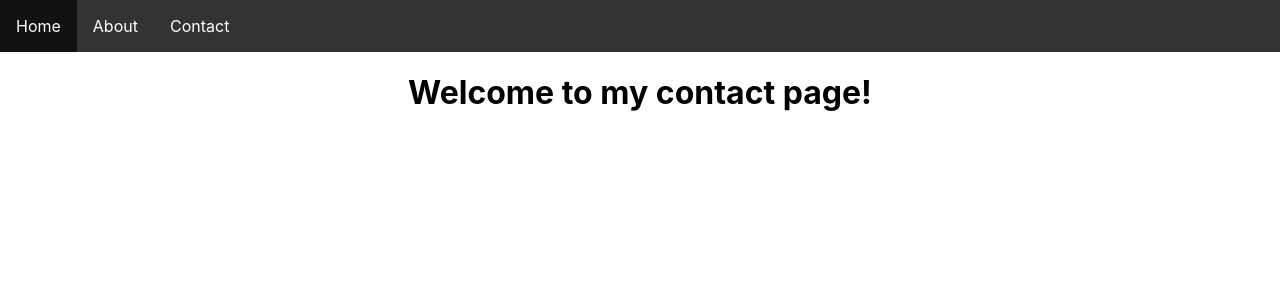
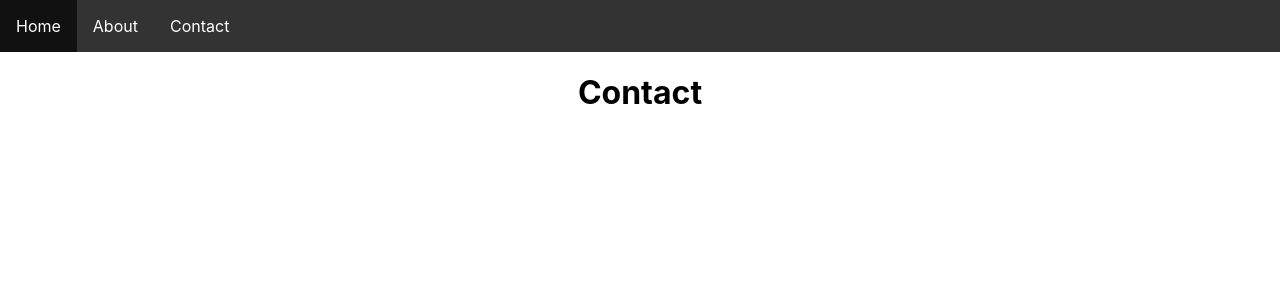
Before and after one commit to focacci/focacci.github.io, a React (Create React App) app: page /contact in a window 1280 px wide. Shown: the top 300 px of the page. Built offline with nearby package versions, Linux system fonts and the light colour scheme.

Commit message:
#2 change titles of pages

```diff
--- a/src/pages/about.jsx
+++ b/src/pages/about.jsx
@@ -5,7 +5,7 @@ class About extends React.Component {
   render() {
     return (
       <div className="About">
-        <h1 className='content-title'>Welcome to my about page!</h1>
+        <h1 className='content-title'>About</h1>
       </div>
     );
   }
--- a/src/pages/contact.jsx
+++ b/src/pages/contact.jsx
@@ -5,7 +5,7 @@ class Contact extends React.Component {
   render() {
     return (
       <div className="Contact">
-        <h1 className='content-title'>Welcome to my contact page!</h1>
+        <h1 className='content-title'>Contact</h1>
       </div>
     );
   }
--- a/src/pages/home.jsx
+++ b/src/pages/home.jsx
@@ -5,7 +5,7 @@ class Home extends React.Component {
   render() {
     return (
       <div className="Home">
-        <h1 className='content-title'>Welcome to my home page!</h1>
+        <h1 className='content-title'>Welcome to my website!</h1>
       </div>
     );
   }
```
